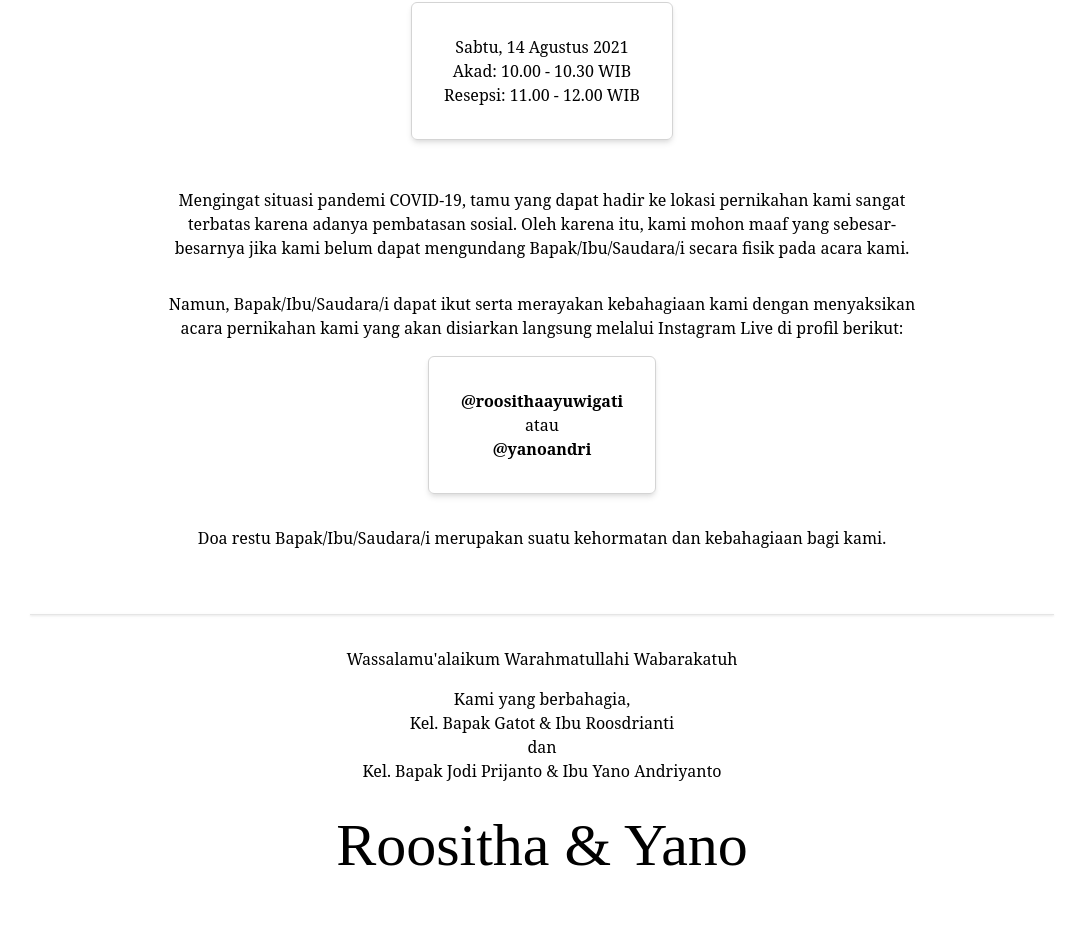
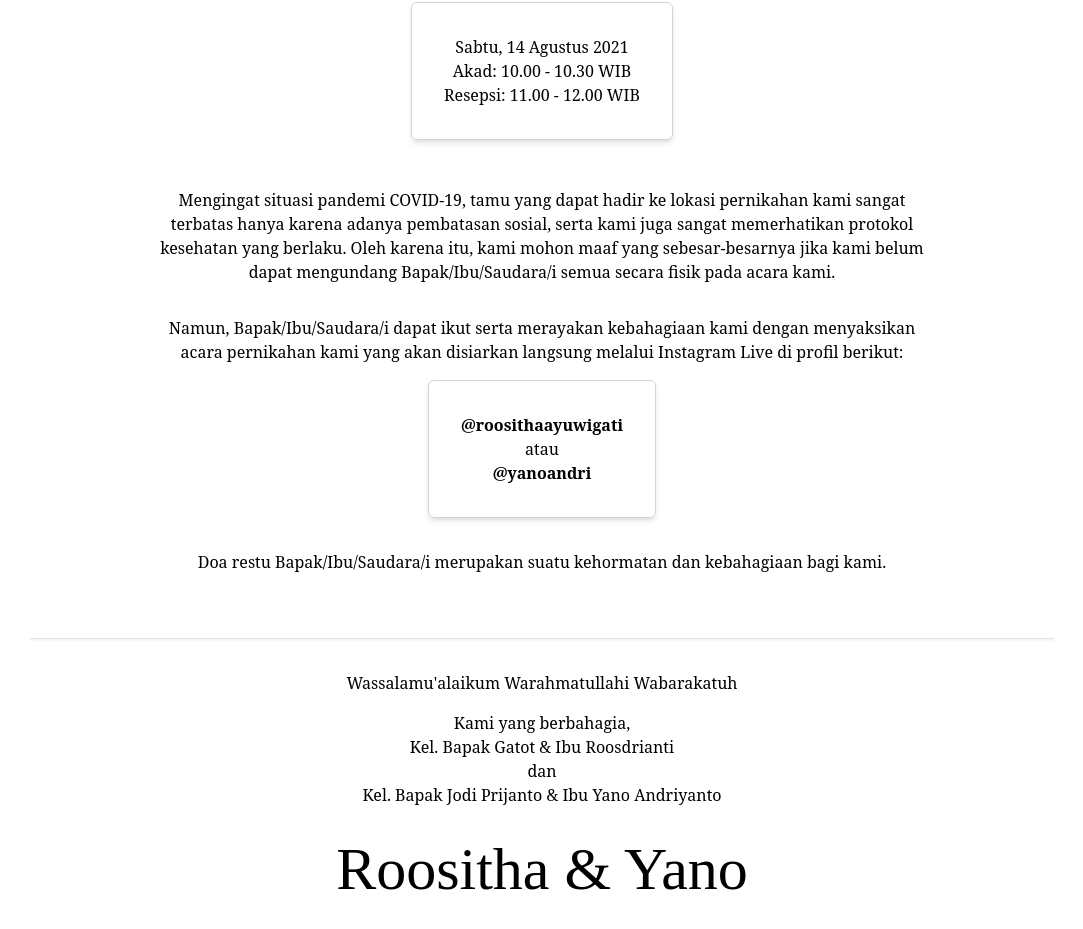
Before and after one commit to yanoandri/roositha-yano, a Next.js app: page /invitation in a window 1280 px wide. Shown: the part 873-1802 px from the top of the page, without its empty margins (98-1181 px from the left). Built offline with nearby package versions, Linux system fonts and the light colour scheme.

Commit message:
refactor countdown & wording

```diff
--- a/components/Countdown/Completionist.js
+++ b/components/Countdown/Completionist.js
@@ -1,3 +1,5 @@
 export default function Completionist() {
-
+    return (
+        <h1 className="handwriting text-6xl sm:text-sm-4">Happy Wedding!</h1>
+    )
 }
--- a/components/Countdown/RenderCountdown.js
+++ /dev/null
@@ -1,3 +0,0 @@
-export default function RenderCountdown (props) {
-
-}
--- a/components/Countdown/index.js
+++ b/components/Countdown/index.js
@@ -0,0 +1,33 @@
+import Completionist from './Completionist'
+import { zeroPad } from "react-countdown";
+
+const renderer = ({days, hours, minutes, seconds, completed}) => {
+    if (completed) {
+      return (<Completionist />)
+    } else {
+      return (
+        <div className="flex text-6xl sm:text-2xl">
+          <div className="flex items-center">
+            <div className="flex flex-col m-5 space-y-5 items-center">
+              <h5 className="text-center">Days</h5>
+              <span>{days}</span>
+            </div>
+            <div className="flex flex-col m-5 space-y-5 items-center">
+              <h5 className="text-center">Hours</h5>
+              <span>{zeroPad(hours)}</span>
+            </div>
+            <div className="flex flex-col m-5 space-y-5 items-center">
+              <h5 className="text-center">Minutes</h5>
+              <span>{zeroPad(minutes)}</span>
+            </div>
+            <div className="flex flex-col m-5 space-y-5 items-center">
+              <h5 className="text-center">Seconds</h5>
+              <span>{zeroPad(seconds)}</span>
+            </div>
+          </div>
+        </div>
+      )
+    }
+}
+
+export default renderer;
--- a/pages/_app.js
+++ b/pages/_app.js
@@ -5,8 +5,8 @@ function MyApp({ Component, pageProps }) {
   return (
     <>
       <Head>
-        <title>#RoosithaYano</title>
-        <meta name="title" content="#RoosithaYano" />
+        <title>Roositha & Yano</title>
+        <meta name="title" content="Roositha & Yano" />
       </Head>
       <Component {...pageProps} />
     </>
--- a/pages/index.js
+++ b/pages/index.js
@@ -1,39 +1,8 @@
 import Link from "next/link";
 import Image from "next/image";
 import Layout from "../components/Layout";
-import Countdown, {zeroPad} from "react-countdown";
-
-// Random component
-const Completionist = () => <h1 className="handwriting text-6xl sm:text-sm-4">Happy Wedding!</h1>;
-
-const renderer = ({days, hours, minutes, seconds, completed}) => {
-  if (completed) {
-    return (<Completionist />)
-  } else {
-    return (
-      <div className="flex text-6xl sm:text-4xl">
-        <div className="flex items-center">
-          <div className="flex flex-col m-5 space-y-5 items-center">
-            <h5 className="text-center">Days</h5>
-            <span>{days}</span>
-          </div>
-          <div className="flex flex-col m-5 space-y-5 items-center">
-            <h5 className="text-center">Hours</h5>
-            <span>{zeroPad(hours)}</span>
-          </div>
-          <div className="flex flex-col m-5 space-y-5 items-center">
-            <h5 className="text-center">Minutes</h5>
-            <span>{zeroPad(minutes)}</span>
-          </div>
-          <div className="flex flex-col m-5 space-y-5 items-center">
-            <h5 className="text-center">Seconds</h5>
-            <span>{zeroPad(seconds)}</span>
-          </div>
-        </div>
-      </div>
-    )
-  }
-}
+import Countdown from "react-countdown";
+import renderer from "../components/Countdown"
 
 export default function Home() {
   return (
@@ -43,6 +12,8 @@ export default function Home() {
           className="w-full h-auto object-cover"
           layout="fill"
           src="/image/background.jpg"
+          objectFit="cover"
+          quality={100}
         />
         <div className="bg-white opacity-50 absolute inset-0 flex flex-col items-center justify-center">
           <div className="flex">
--- a/pages/invitation.js
+++ b/pages/invitation.js
@@ -76,10 +76,11 @@ export default function Invitation() {
           </div>
           <p className="text-center my-8 md:my-4 md:max-w-xl lg:max-w-3xl">
             Mengingat situasi pandemi COVID-19, tamu yang dapat hadir ke lokasi
-            pernikahan kami sangat terbatas karena adanya pembatasan sosial.
+            pernikahan kami sangat terbatas hanya karena adanya pembatasan sosial,
+            serta kami juga sangat memerhatikan protokol kesehatan yang berlaku.
             Oleh karena itu, kami mohon maaf yang sebesar-besarnya jika kami
-            belum dapat mengundang Bapak/Ibu/Saudara/i secara fisik pada acara
-            kami.
+            belum dapat mengundang Bapak/Ibu/Saudara/i semua secara fisik pada
+            acara kami.
           </p>
           <p className="text-center my-8 md:my-4 md:max-w-xl lg:max-w-3xl">
             Namun, Bapak/Ibu/Saudara/i dapat ikut serta merayakan kebahagiaan
```
